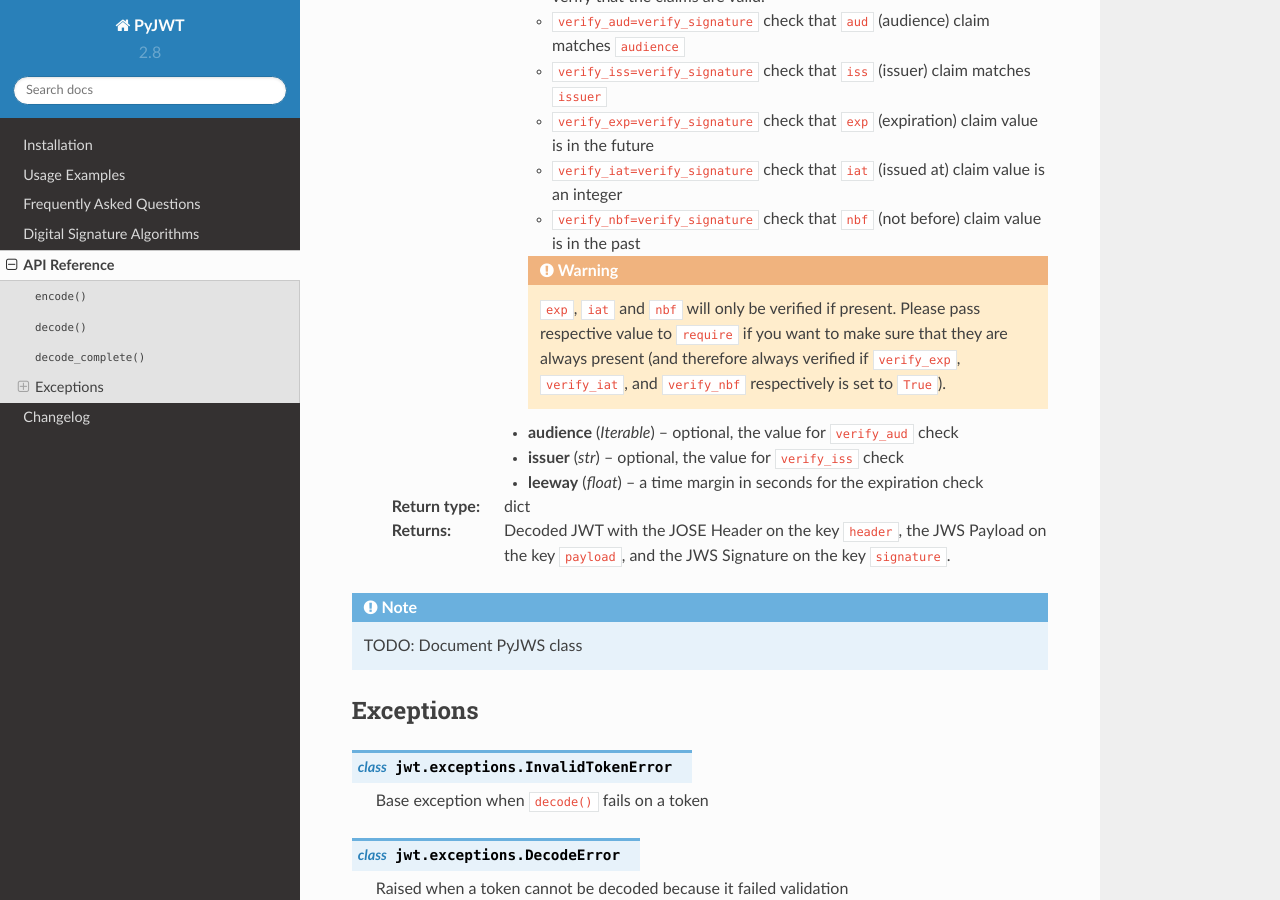
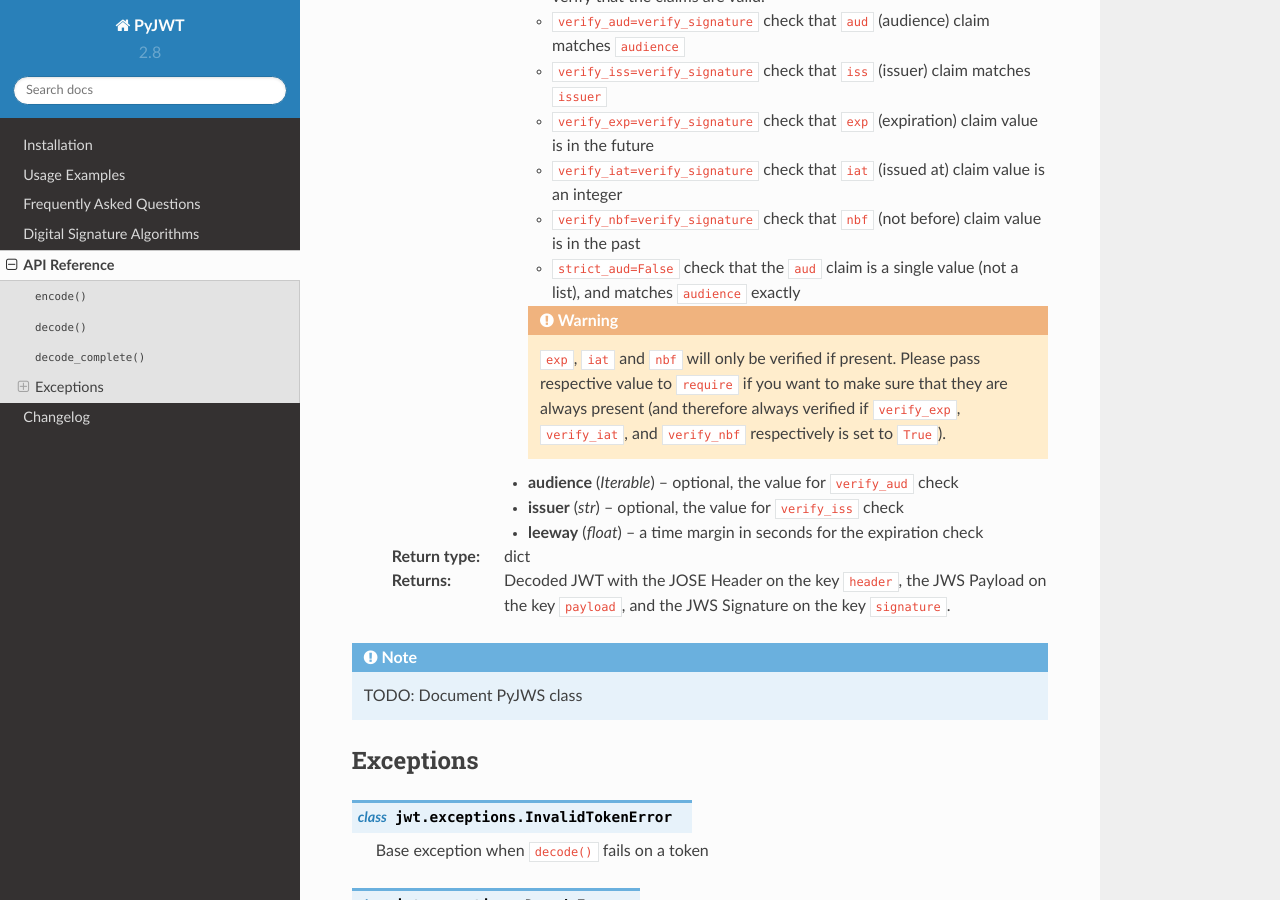
Before and after one commit to jpadilla/pyjwt, a Sphinx documentation site: the page built from docs/api.rst, in a window 1280 px wide and 900 px high, scrolled down 2369 px. Built offline with Sphinx 7.4.7 and the Read the Docs theme 2.0.0, drawn with Linux system fonts in a browser that asks for light colours.

Commit message:
docs/api: document strict_aud on decode_complete (#923)

```diff
--- a/docs/api.rst
+++ b/docs/api.rst
@@ -106,6 +106,7 @@
         * ``verify_exp=verify_signature`` check that ``exp`` (expiration) claim value is in the future
         * ``verify_iat=verify_signature`` check that ``iat`` (issued at) claim value is an integer
         * ``verify_nbf=verify_signature`` check that ``nbf`` (not before) claim value is in the past
+        * ``strict_aud=False`` check that the ``aud`` claim is a single value (not a list), and matches ``audience`` exactly
 
         .. warning::
 
```
